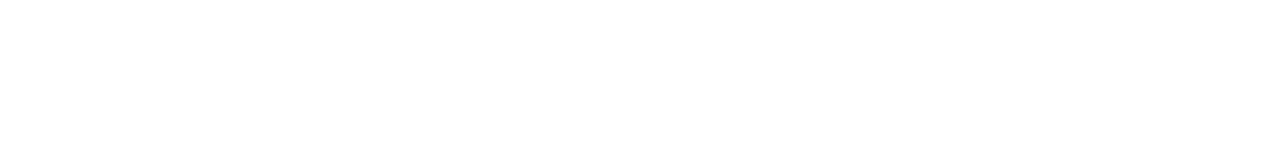
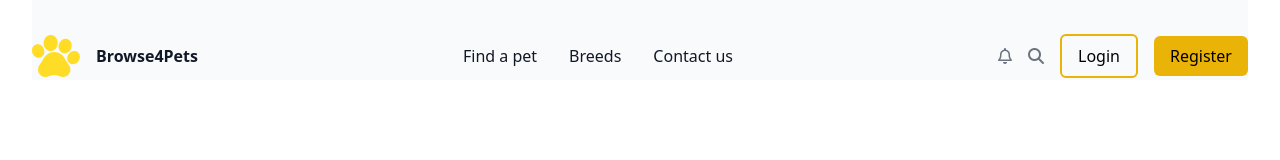
Before and after one commit to To-mrimran/my-cat-site, a plain HTML site: page index.html in a window 1280 px wide. Drawn offline with nearby package versions, Linux system fonts and the light colour scheme; a web font is replaced by a local one.

Commit message:
complete navbar section

```diff
--- a/index.html
+++ b/index.html
@@ -15,11 +15,11 @@
 
     <style>
       .sora {
-        font-family: "Sora", serif;
+        font-family: 'Sora', serif;
       }
 
       .adlam-display {
-        font-family: "ADLaM Display", serif;
+        font-family: 'ADLaM Display', serif;
       }
     </style>
     <!-- taiwind css cdn -->
@@ -31,19 +31,80 @@
         theme: {
           extend: {
             colors: {
-              clifford: "#da373d",
+              clifford: '#da373d',
             },
           },
         },
       };
     </script>
+
+    <!-- font awesome cdn -->
+    <script
+      src="https://kit.fontawesome.com/c07b78d651.js"
+      crossorigin="anonymous"
+    ></script>
   </head>
+
   <body>
-    <header>
-      <!-- Navbar start Here -->
-      <!-- banner start here -->
-    </header>
-    <main></main>
-    <footer></footer>
+
+    <main class="max-w-screen-xl mx-auto px-8">
+      <header class="pt-8 mb-20 bg-gray-50">
+
+        <!-- Navbar start Here -->
+        <div
+          class="flex justify-between items-center"
+        >
+          <!-- left side logo link -->
+          <div class="flex items-center gap-x-4">
+            <img class="w-auto" src="./c1-assets/logo-header.png" alt="" />
+            <a class="hidden sm:block text-gray-900 font-semibold" href=""
+              >Browse4Pets</a
+            >
+          </div>
+
+          <!-- middle link -->
+
+          <div class="hidden lg:flex gap-x-8">
+            <a class="text-gray-900" href="">Find a pet</a
+            ><a class="text-gray-900" href="">Breeds</a
+            ><a class="text-gray-900" href="">Contact us</a>
+          </div>
+
+          <!-- Right side icons & buttons -->
+          <div class="flex items-center gap-x-4">
+            <button class="hidden sm:block text-gray-500 focus: outline-none">
+              <i class="fa-regular fa-bell"></i>
+            </button>
+
+            <button class="hidden sm:block text-gray-500 focus: outline-none">
+              <i class="fa-solid fa-magnifying-glass"></i>
+            </button>
+
+            <button
+              class="hidden sm:block py-2 px-4 border-2 border-yellow-500 text-black rounded-md"
+            >
+              Login
+            </button>
+
+            <button
+              class="hidden sm:block py-2 px-4 bg-yellow-500 text-black rounded-md rounded-md"
+            >
+              Register
+            </button>
+
+            <button class="lg:hidden text-gray-500">
+              <i class="fa-solid fa-bars"></i>
+            </button>
+          </div>
+        </div>
+        <!-- banner start here -->
+         <div>
+
+         </div>
+      </header>
+    </main>
+    <footer>
+
+    </footer>
   </body>
 </html>
```
